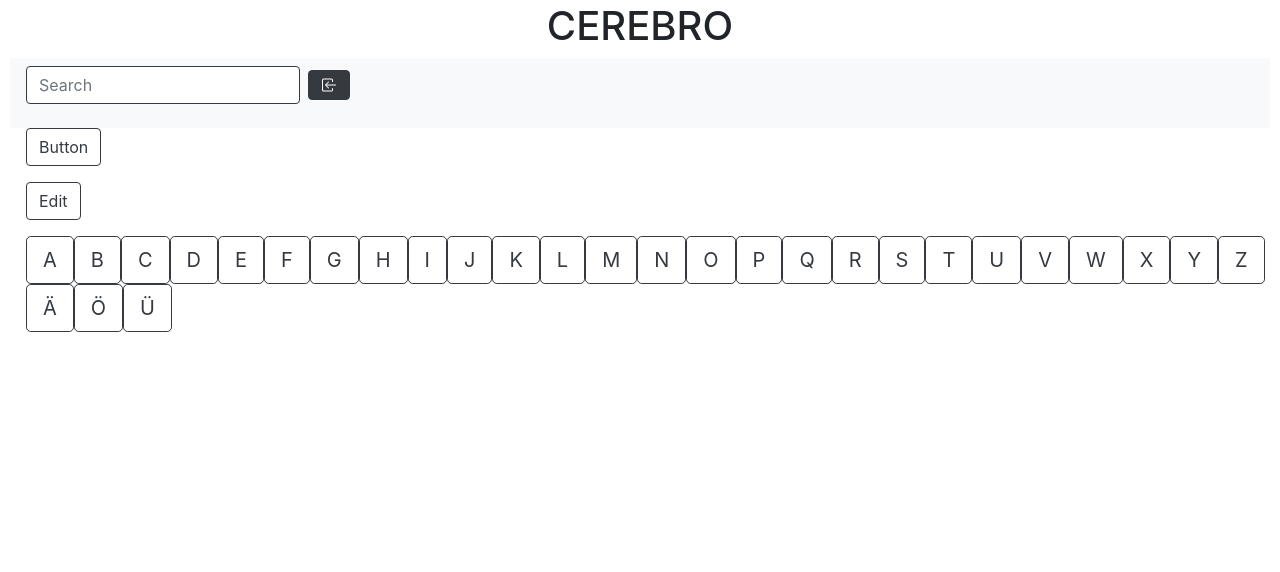
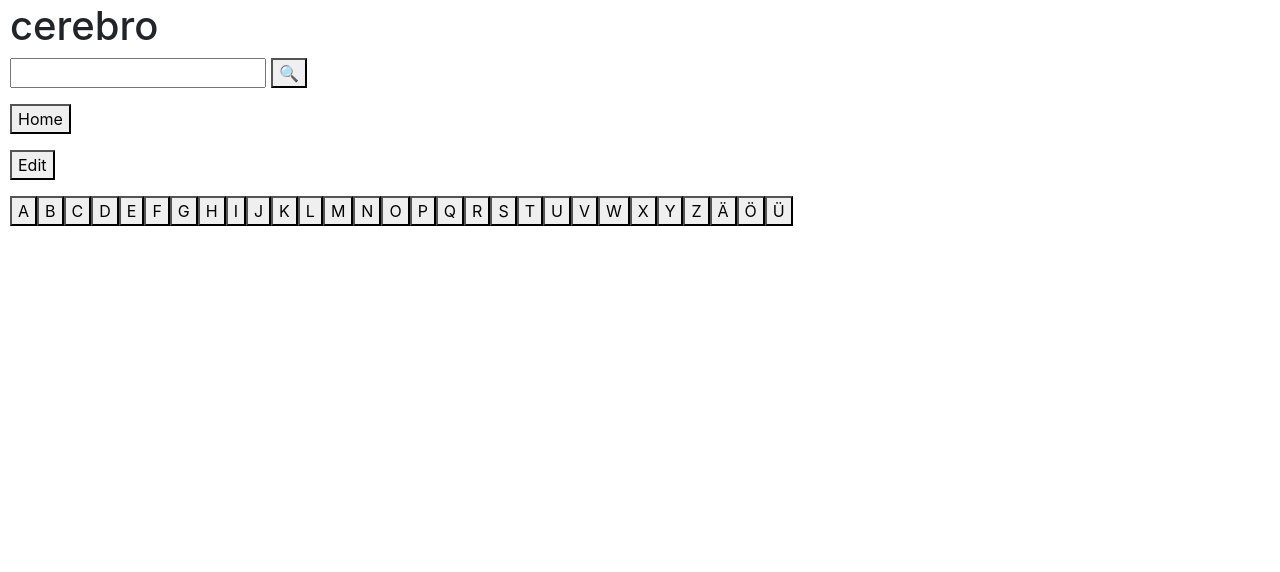
Before and after one commit to marco-martinho/forum_marco, a PHP site: page / in a window 1280 px wide. Shown: the part 32-604 px from the top of the page. Run offline with PHP 8.4, Linux system fonts and the light colour scheme; data that the repository does not hold is empty.

Commit message:
Layout zurück
Layout zurückgesetzt

```diff
--- a/tpl/alpha_menu.tpl
+++ b/tpl/alpha_menu.tpl
@@ -1,15 +1,10 @@
 
 <!-- alpha_Menu.tpl -->
-
-
-
 <form method="POST" action="index.php">
-<div class="btn-group-lg ml-3">
    <?php
     foreach(range('A','Z') as $char){
-      echo '<button type="button" class="btn btn-outline-dark" value="'.$char.'" name="alpha">'.$char.'</button>';
+      echo '<button value="'.$char.'" name="alpha">'.$char.'</button>';
     }
-    echo '<button type="button" class="btn btn-outline-dark" value="Ä" name="alpha">Ä</button><button type="button" class="btn btn-outline-dark" value="Ö" name="search">Ö</button><button type="button" class="btn btn-outline-dark" value="Ü" name="alpha">Ü</button>';
+    echo '<button value="Ä" name="alpha">Ä</button><button value="Ö" name="search">Ö</button><button value="Ü" name="alpha">Ü</button>';
 ?>
-</div>
 </form>
--- a/tpl/head.tpl
+++ b/tpl/head.tpl
@@ -1,35 +1,28 @@
-<!DOCTYPE html>
+<!DOCTYPE html class="h-100">
 <html lang="en">
 <head>
     <meta charset="UTF-8">
     <title>cerebro</title>
+
     <link rel="stylesheet" href="bootstrap-4.5.0-dist/css/bootstrap.min.css">
     <link rel="stylesheet" href="css/main.css">
     <script src="js/jquery-3.5.1.min.js"></script>
     <script src="bootstrap-4.5.0-dist/js/bootstrap.min.js"></script>
-
 </head>
 <body class="d-flex flex-column h-100">
-
-<h1 class="mx-auto">CEREBRO</h1>
  <header>
-  <nav class="navbar navbar-light bg-light">
-  <form class="form-inline" method="post" action="index.php">
-    <input class="form-control mr-sm-2 border border-dark" type="search" type="text" name="search" placeholder="Search" aria-label="Search">
-    <button  class="btn btn-dark" type="submit"><svg class="bi bi-box-arrow-in-left" width="1em" height="1em" viewBox="0 0 16 16" fill="currentColor" xmlns="http://www.w3.org/2000/svg">
-  <path fill-rule="evenodd" d="M7.854 11.354a.5.5 0 000-.708L5.207 8l2.647-2.646a.5.5 0 10-.708-.708l-3 3a.5.5 0 000 .708l3 3a.5.5 0 00.708 0z" clip-rule="evenodd"/>
-  <path fill-rule="evenodd" d="M15 8a.5.5 0 00-.5-.5h-9a.5.5 0 000 1h9A.5.5 0 0015 8z" clip-rule="evenodd"/>
-  <path fill-rule="evenodd" d="M2.5 14.5A1.5 1.5 0 011 13V3a1.5 1.5 0 011.5-1.5h8A1.5 1.5 0 0112 3v1.5a.5.5 0 01-1 0V3a.5.5 0 00-.5-.5h-8A.5.5 0 002 3v10a.5.5 0 00.5.5h8a.5.5 0 00.5-.5v-1.5a.5.5 0 011 0V13a1.5 1.5 0 01-1.5 1.5h-8z" clip-rule="evenodd"/>
-</svg></button>
-  </form>
-</nav>
+ <h1>cerebro</h1>
+   <form method="post" action="index.php">
+       <input type="text" name="search">
+       <button>&#x1F50D</button>
+   </form>
  </header>
  <nav>
    <form method="post" action="index.php">
-       <button type="button" class="btn btn-outline-dark ml-3">Button</button>
+       <button >Home</button>
    </form>
    <form method="post" action="index.php?edit=true">
-       <button type="button" class="btn btn-outline-dark ml-3">Edit</button>
+       <button >Edit</button>
    </form>
  </nav>
 <main>
```
